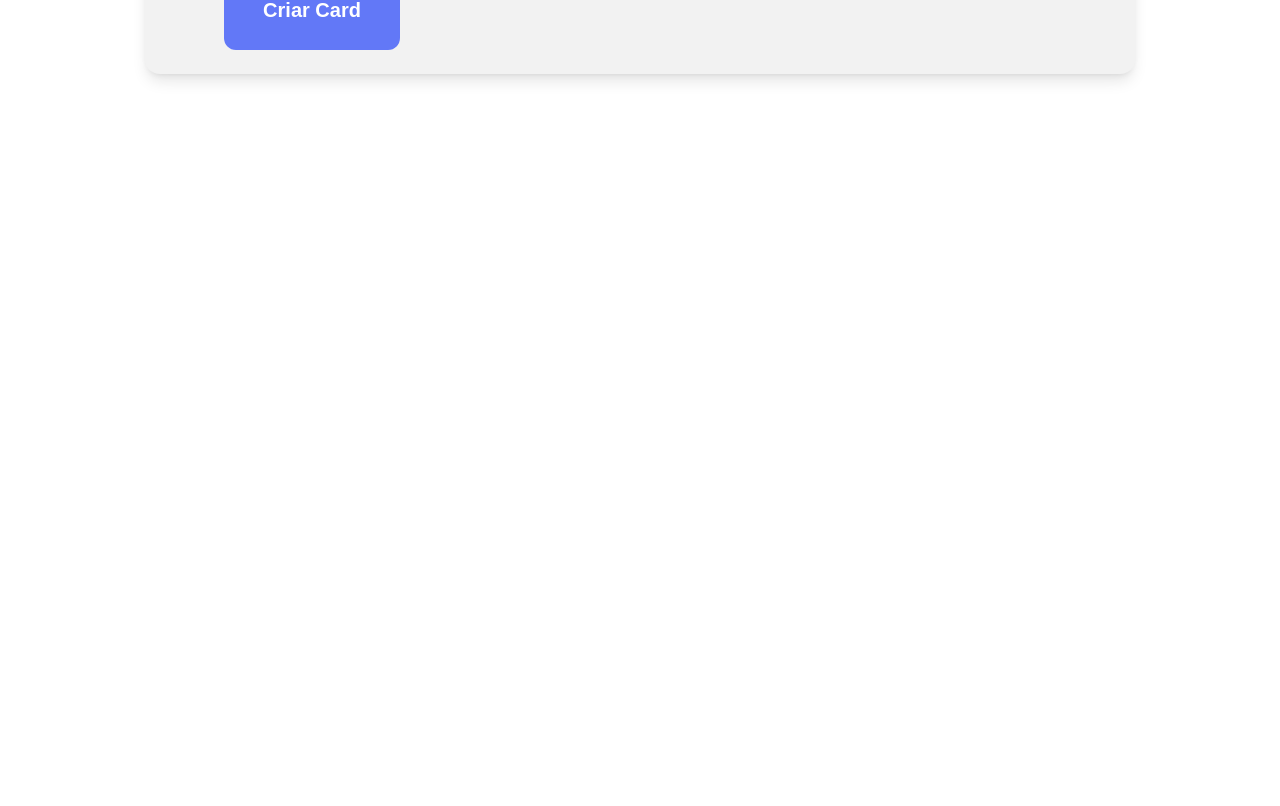
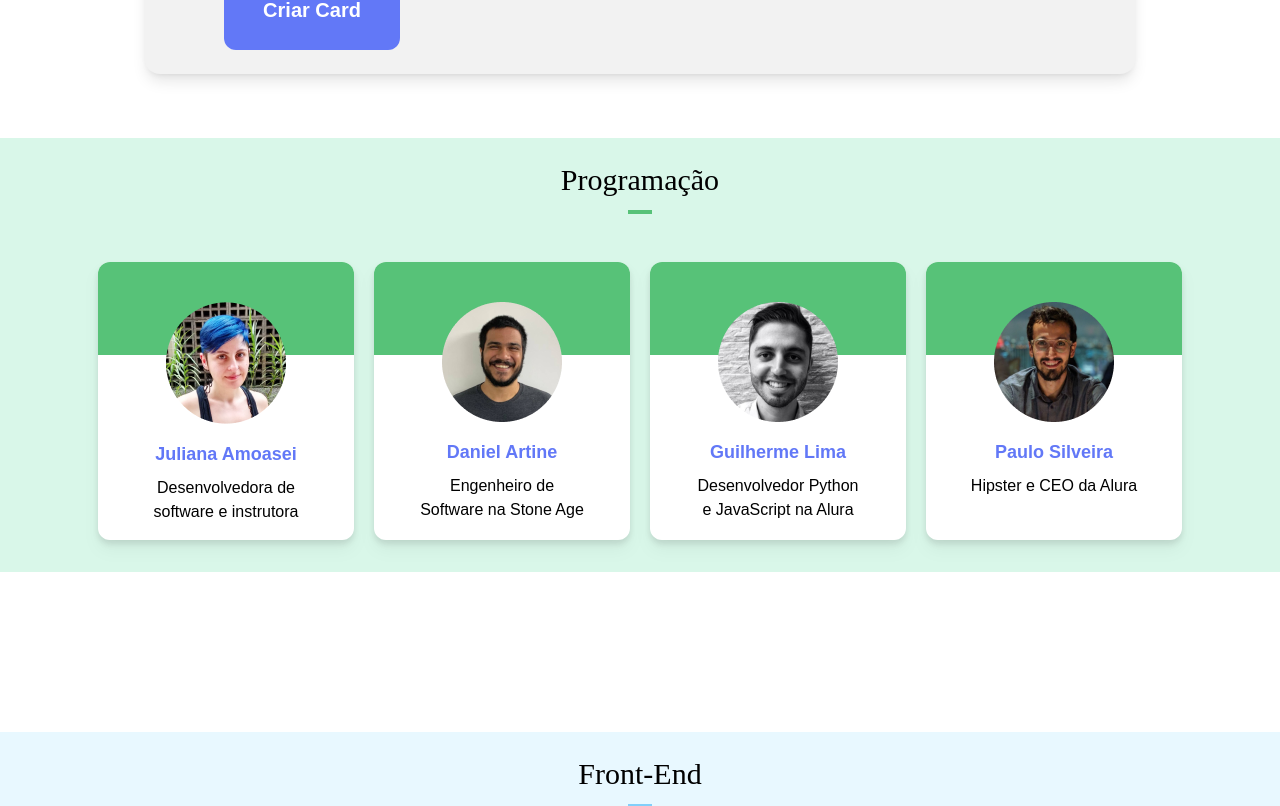
Before and after one commit to marcelorc13/curso-react-oxe-tech, a React (Vite) app: page / in a window 1280 px wide. Shown: the part 1714-2520 px from the top of the page. Before the commit the page ends 1852 px from the top, so only its background shows below. Built offline with nearby package versions, Linux system fonts and the light colour scheme.

Commit message:
aula-06-commit

```diff
--- a/src/App.jsx
+++ b/src/App.jsx
@@ -2,6 +2,7 @@ import { useState } from 'react'
 
 import Banner from './components/banner'
 import Formulario from './components/formulario'
+import Time from './components/time'
 
 function App() {
 
@@ -12,11 +13,52 @@ function App() {
     console.log(colaboradores)
   }
 
+  const times = [
+    {
+      nome: 'Programação',
+      card: '#57C278',
+      fundo: '#D9F7E9',
+    },
+    {
+      nome: 'Front-End',
+      card: '#82CFFA',
+      fundo: '#E8F8FF',
+    },
+    {
+      nome: 'Data Science',
+      card: '#A6D157',
+      fundo: '#F0F8E2',
+    },
+    {
+      nome: 'Devops',
+      card: '#E06B69',
+      fundo: '#FDE7E8',
+    },
+    {
+      nome: 'UX e Design',
+      card: '#DB6EBF',
+      fundo: '#FAE9F5',
+    },
+    {
+      nome: 'Mobile',
+      card: '#FFBA05',
+      fundo: '#FFF5D9',
+    },
+    {
+      nome: 'Inovação e Gestão',
+      card: '#FF8A29',
+      fundo: '#FFEEDF',
+    },
+  ]
+
   return (
-    <div>
+    <div className='scroll-smooth'>
       <Banner />
       <div className='mx-auto'>
         <Formulario colaboradorCadastrado={colaborador => NovoColaborador(colaborador)} />
+      </div>
+      <div>
+        {times.map(time =><Time nome={time.nome} fundo={time.fundo} card={time.card} />)}
       </div>
     </div>
   )
--- a/src/components/card/index.jsx
+++ b/src/components/card/index.jsx
@@ -4,7 +4,7 @@ function Card(props) {
             <img className="z-10" src={props.imagem} />
             <p className="font-bold text-color-btn text-lg mt-4">{props.nome}</p>
             <p className="mt-2 whitespace-normal w-8/12 text-center">{props.cargo}</p>
-            <div className="bg-color-programacao absolute h-2/6 w-full z-0 top-0"></div>
+            <div className="absolute h-2/6 w-full z-0 top-0" style={props.bgCard}></div>
         </div>
     )
 }
--- a/src/components/time/index.jsx
+++ b/src/components/time/index.jsx
@@ -1,29 +1,41 @@
 import Card from "../card"
 
-function Time() {
+function Time(props) {
+
+    const cssFundo = {backgroundColor: props.fundo}
+    const cssCard = {backgroundColor: props.card}
+
     return (
-        <div className="bg-color-bg-programacao flex flex-col mb-40 items-center">
-            <h1 className="font-titulo text-3xl mt-6 mb-12">Programação</h1>
+        <div className="flex flex-col mb-40 items-center"
+        style={cssFundo} >
+            <h1 className="font-titulo text-3xl mt-6 mb-12">
+                {props.nome}
+                <div style={cssCard} className="mx-auto mt-3 h-1 w-6"></div>
+            </h1>
             <div className="grid lg:grid-flow-col justify-center gap-5">
                 <Card
-                    nome="Juliana Amoasei"
-                    cargo="Desenvolvedora de software e instrutora"
-                    imagem="./src/assets/fotos-perfil/foto-juliana.png" />
+                    nome='Juliana Amoasei'
+                    cargo='Desenvolvedora de software e instrutora'
+                    imagem="./src/assets/fotos-perfil/foto-juliana.png"
+                    bgCard={cssCard} />
 
                 <Card
-                    nome="Daniel Artine"
-                    cargo="Engenheiro de Software na Stone Age"
-                    imagem="./src/assets/fotos-perfil/foto-daniel.png" />
+                    nome='Daniel Artine'
+                    cargo='Engenheiro de Software na Stone Age'
+                    imagem="./src/assets/fotos-perfil/foto-daniel.png"
+                    bgCard={cssCard} />
 
                 <Card
-                    nome="Guilherme Lima"
-                    cargo="Desenvolvedor Python e JavaScript na Alura"
-                    imagem="./src/assets/fotos-perfil/foto-guilherme.png" />
+                    nome='Guilherme Lima'
+                    cargo='Desenvolvedor Python e JavaScript na Alura'
+                    imagem="./src/assets/fotos-perfil/foto-guilherme.png"
+                    bgCard={cssCard} />
 
                 <Card
-                    nome="Paulo Silveira"
-                    cargo="Hipster e CEO da Alura"
-                    imagem="./src/assets/fotos-perfil/foto-paulo.png" />
+                    nome='Paulo Silveira'
+                    cargo='Hipster e CEO da Alura'
+                    imagem="./src/assets/fotos-perfil/foto-paulo.png"
+                    bgCard={cssCard} />
             </div>
         </div>
     )
--- a/tailwind.config.js
+++ b/tailwind.config.js
@@ -13,27 +13,6 @@ export default {
       colors : {
         'color-form' : '#F2F2F2',
         'color-btn' : '#6278F7',
-
-        'color-bg-programacao' : '#D9F7E9',
-        'color-programacao' : '#57C278',
-
-        'color-bg-front-end' : '#E8F8FF',
-        'color-front-end' : '#82CFFA',
-
-        'color-bg-data-science' : '#F0F8E2',
-        'color-data-science' : '#A6D157',
-
-        'color-bg-devops' : '#FDE7E8',
-        'color-devops' : '#E06B69',
-
-        'color-bg-ux-design' : '#FAE9F5',
-        'color-ux-design' : '#DB6EBF',
-
-        'color-bg-mobile' : '#FFF5D9',
-        'color-mobile' : '#FFBA05',
-
-        'color-bg-inovacao-gesta' : '#FFEEDF',
-        'color-inovacao-gesta' : '#FF8A29',
       },
     },
   },
```
